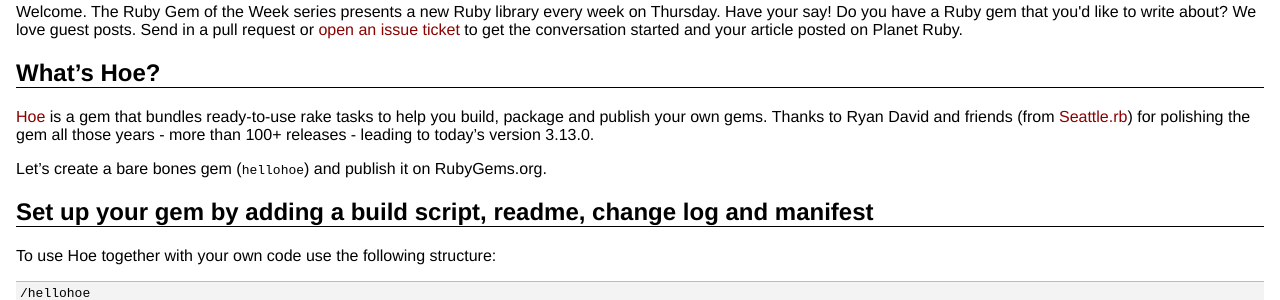
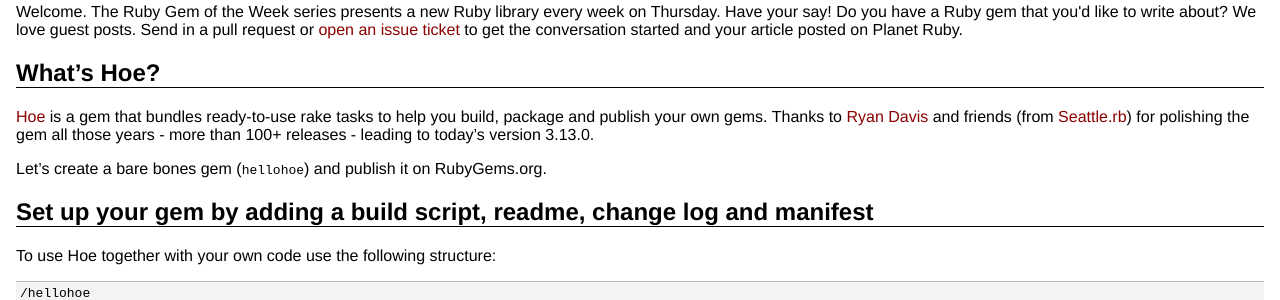
Before and after one commit to planetruby/gems, a Jekyll site: the page built from _posts/2015-01-08-week-2-hoe.md, in a window 1280 px wide and 900 px high. Shown: the part 161-461 px from the top of the window. Built offline with Jekyll 4.4.1, drawn with Linux system fonts in a browser that asks for light colours.

Commit message:
Update 2015-01-08-week-2-hoe.md

```diff
--- a/_posts/2015-01-08-week-2-hoe.md
+++ b/_posts/2015-01-08-week-2-hoe.md
@@ -3,10 +3,12 @@
 title:  "Week #2 - hoe gem - build, package and publish gems with hoe rake tasks"
 ---
 
+
+
 ## What's Hoe?
 
 [Hoe](https://github.com/seattlerb/hoe) is a gem that bundles ready-to-use rake tasks
-to help you build, package and publish your own gems. Thanks to Ryan David and friends (from [Seattle.rb](http://www.seattlerb.org/)) for polishing the gem all those years  - more than 100+  releases - leading to today's version 3.13.0.
+to help you build, package and publish your own gems. Thanks to [Ryan Davis](https://github.com/zenspider) and friends (from [Seattle.rb](http://www.seattlerb.org/)) for polishing the gem all those years  - more than 100+  releases - leading to today's version 3.13.0.
 
 Let's create a bare bones gem (`hellohoe`) and publish it on RubyGems.org.
 
```
